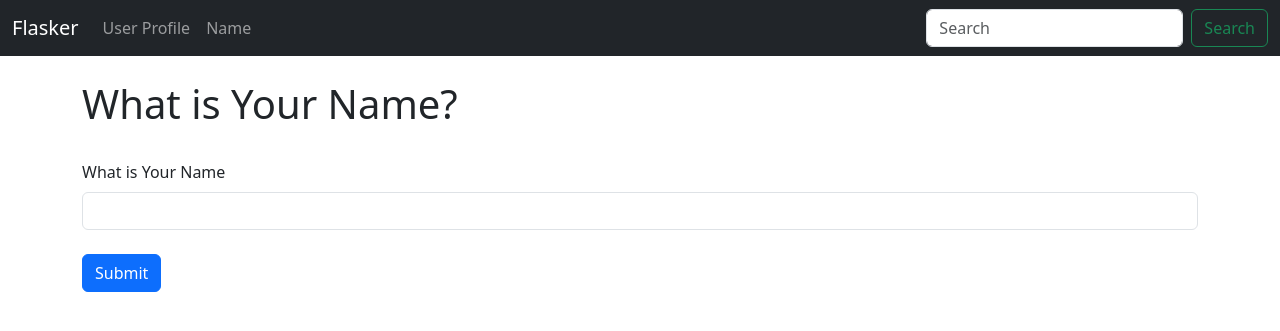
After one commit to YuraSkivka/codemy, a Flask app: page /name in a window 1280 px wide. The commit adds this page. Shown: the top 331 px of the page. Run offline with Flask 3, Linux system fonts and the light colour scheme; some libraries are stand-ins or nearby versions.

Commit message:
Web Forms With WTF! - Flask Fridays #5

```diff
--- a/flasker/app.py
+++ b/flasker/app.py
@@ -1,6 +1,8 @@
 import os
 from MakeLog import MakeLog
+# pip install flask
 from flask import Flask, render_template, flash, request, redirect
+# pip install flask-wtf
 from flask_wtf import FlaskForm
 from wtforms import StringField, SubmitField, TextAreaField, PasswordField, BooleanField, ValidationError
 from wtforms.validators import DataRequired, EqualTo, Length
@@ -11,34 +13,44 @@ from werkzeug.security import generate_password_hash, check_password_hash
 
 HOME = os.path.expanduser("~")
 BASE_DIR = os.path.abspath(os.path.dirname(__file__))
+m_log = MakeLog.logger
+
+# create the flask instance
+# https://flask.palletsprojects.com/en/1.1.x/config/
+app = Flask(__name__)
+# configure the SQLite database, relative to the app instance folder
+app.config["SQLALCHEMY_DATABASE_URI"] = 'sqlite:///' + os.path.join(BASE_DIR, 'test.db')
+app.config['SQLALCHEMY_TRACK_MODIFICATIONS'] = False
+# secret key, used like token in wtf
+app.config['SECRET_KEY'] = "chang it in your project"
+# Environment and Debug Features
+# Setting FLASK_ENV to development will enable debug mode
+app.config['FLASK_ENV'] = 'development'
+# name main flask file
+app.config['FLASK_APP'] = 'app.py'
 
 # create the extension
 db = SQLAlchemy()
 # for migrate
 migrate = Migrate()
-# create the flask instance
-app = Flask(__name__)
-# configure the SQLite database, relative to the app instance folder
-app.config["SQLALCHEMY_DATABASE_URI"] = 'sqlite:///' + os.path.join(BASE_DIR, 'test.db')
-app.config['SQLALCHEMY_TRACK_MODIFICATIONS'] = False
 # initialize the app with the extension
 db.init_app(app)
 # migration
 migrate.init_app(app, db)
 
-# Environment and Debug Features
-# secret key
-app.config['SECRET_KEY'] = "SECRET_KEY"
-# Setting FLASK_ENV to development will enable debug mode
-app.config['FLASK_ENV'] = 'development'
-# name main flask file
-app.config['FLASK_APP'] = 'app.py'
-
-m_log = MakeLog.logger
 
 # db create
 with app.app_context():
     db.create_all()
+
+
+# create a form class
+# https://flask.palletsprojects.com/en/2.2.x/patterns/wtforms/
+# https://flask-wtf.readthedocs.io/en/1.0.x/api/#module-flask_wtf
+# https://wtforms.readthedocs.io/en/3.0.x/fields/
+class NameForm(FlaskForm):
+    name = StringField("What is Your Name", validators=[DataRequired()])
+    submit = SubmitField('Submit')
 
 # Bootstrap
 # https://getbootstrap.com/docs/5.3/getting-started/introduction/
@@ -71,7 +83,21 @@ def user(name):
     # https://jinja.palletsprojects.com/en/3.1.x/templates/#filters
     # https://jinja.palletsprojects.com/en/3.1.x/templates/#id11
     m_log.info("open /user")
-    return  render_template("user.html", user_name=name)
+    return render_template("user.html", user_name=name)
+
+# create name page
+@app.route('/name', methods=["GET", "POST"])
+def name():
+    m_log.info("open /name")
+    name = None
+    form = NameForm()
+    # Validate Form
+    if form.validate_on_submit():
+        name = form.name.data
+        form.name.data = ''
+    return render_template("name.html",
+                           name=name,
+                           form=form)
 
 # обработка ошибок
 # Invalid URL
--- /dev/null
+++ b/flasker/templates/name.html
@@ -0,0 +1,23 @@
+{% extends 'base.html' %}
+
+{% block title %}
+User
+{% endblock %}
+
+{% block body %}
+
+    {% if name  %}
+        <h1> Hello {{ name }}!!! </h1>
+    {% else %}
+    <h1>What is Your Name?</h1>
+    <br>
+    <form method="POST">
+        {{ form.hidden_tag() }}
+        {{ form.name.label(class="form-label") }}
+        {{ form.name(class="form-control") }}
+        <br>
+        {{ form.submit(class="btn btn-primary") }}
+    </form>
+
+    {% endif %}
+{% endblock %}
--- a/flasker/templates/navbar.html
+++ b/flasker/templates/navbar.html
@@ -6,26 +6,14 @@
     </button>
     <div class="collapse navbar-collapse" id="navbarSupportedContent">
       <ul class="navbar-nav me-auto mb-2 mb-lg-0">
-        <!--<li class="nav-item">
-          <a class="nav-link active" aria-current="page" href="#">Home</a>
-        </li>-->
+
         <li class="nav-item">
           <a class="nav-link" href="{{ url_for('user', name='John') }}">User Profile</a>
         </li>
-        <!--<li class="nav-item dropdown">
-          <a class="nav-link dropdown-toggle" href="#" role="button" data-bs-toggle="dropdown" aria-expanded="false">
-            Dropdown
-          </a>
-          <ul class="dropdown-menu">
-            <li><a class="dropdown-item" href="#">Action</a></li>
-            <li><a class="dropdown-item" href="#">Another action</a></li>
-            <li><hr class="dropdown-divider"></li>
-            <li><a class="dropdown-item" href="#">Something else here</a></li>
-          </ul>
+        <li class="nav-item">
+          <a class="nav-link" href="{{ url_for('name') }}">Name</a>
         </li>
-        <li class="nav-item">
-          <a class="nav-link disabled">Disabled</a>
-        </li>-->
+
       </ul>
       <form class="d-flex" role="search">
         <input class="form-control me-2" type="search" placeholder="Search" aria-label="Search">
```
